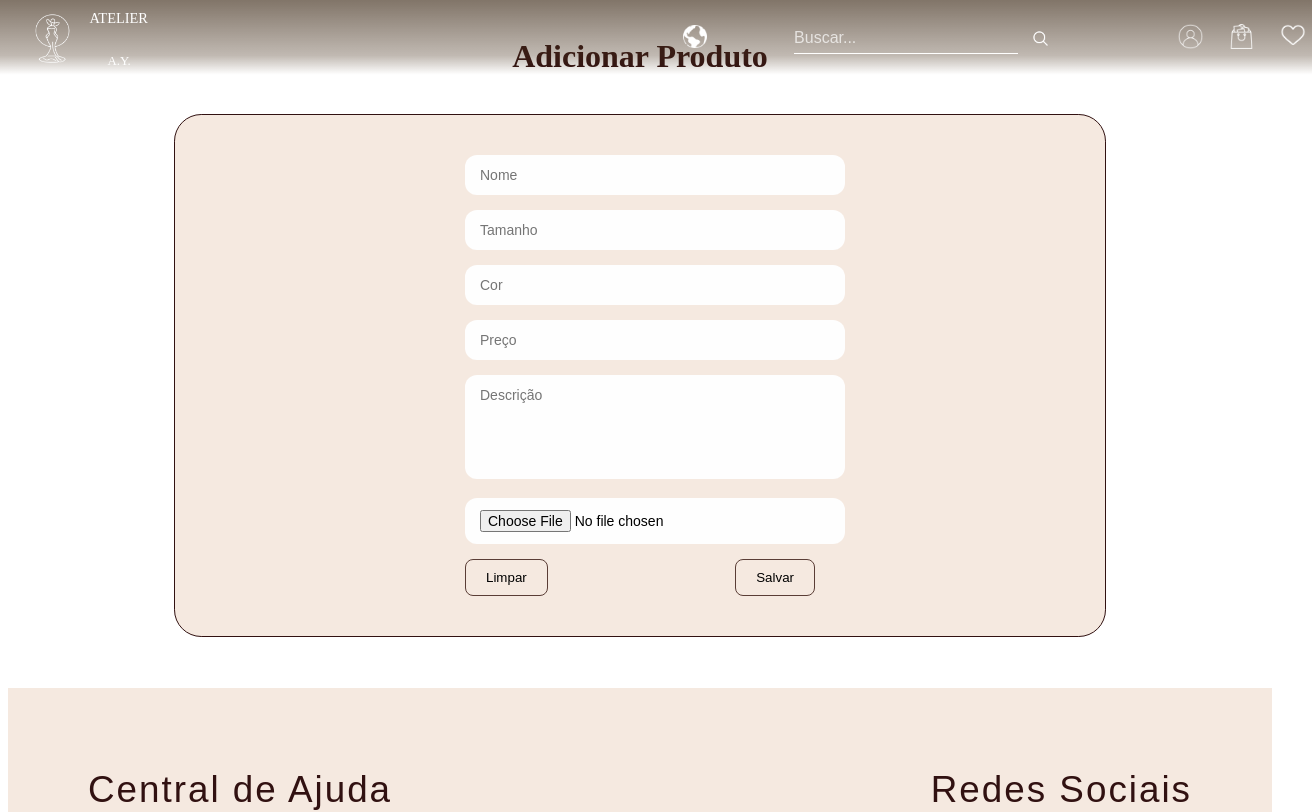
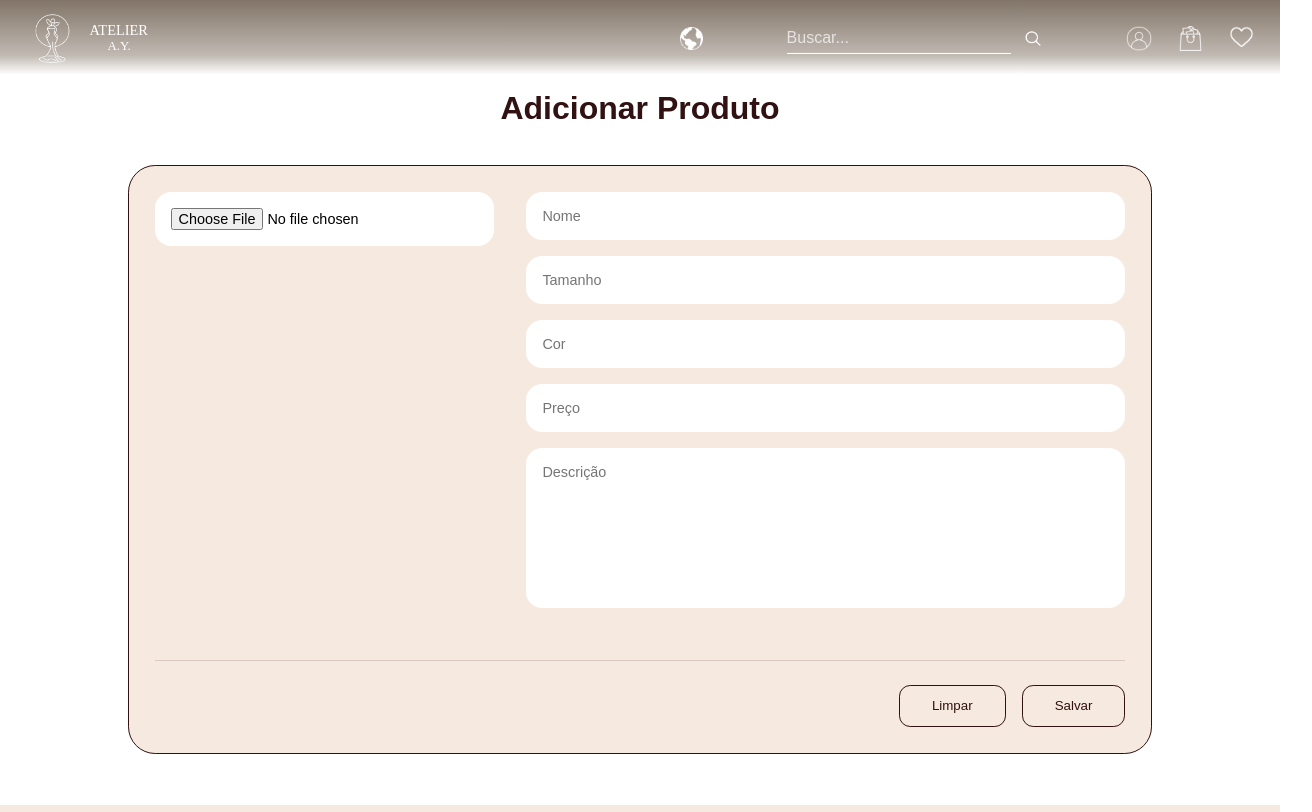
Before and after one commit to Atelier-A-Y/FrontEnd, a Vue app: page /adicionar in a window 1280 px wide. Shown: the top 812 px of the page, 1312 px wide, since content can reach past the window. Built offline with nearby package versions, Linux system fonts and the light colour scheme.

Commit message:
Feat: ajustes nos produtos

```diff
--- a/dev-dist/sw.js
+++ b/dev-dist/sw.js
@@ -82,7 +82,7 @@ define(['./workbox-5a5d9309'], (function (workbox) { 'use strict';
     "revision": "3ca0b8505b4bec776b69afdba2768812"
   }, {
     "url": "index.html",
-    "revision": "0.qrlge03jr3"
+    "revision": "0.81c2sigpd2g"
   }], {});
   workbox.cleanupOutdatedCaches();
   workbox.registerRoute(new workbox.NavigationRoute(workbox.createHandlerBoundToURL("index.html"), {
--- a/src/App.vue
+++ b/src/App.vue
@@ -25,9 +25,7 @@ onMounted(async () => {
 
     <router-view />
 
-
 <footer-component />
-
 </template>
 
 <style scoped>
--- a/src/assets/base.css
+++ b/src/assets/base.css
@@ -1,46 +1,95 @@
-/* color palette from <https://github.com/vuejs/theme> */
-:root {
-  --vt-c-white: #ffffff;
-  --vt-c-white-soft: #f8f8f8;
-  --vt-c-white-mute: #f2f2f2;
-
-  --vt-c-black: #181818;
-  --vt-c-black-soft: #222222;
-  --vt-c-black-mute: #282828;
-
-  --vt-c-indigo: #2c3e50;
-
-  --vt-c-divider-light-1: rgba(60, 60, 60, 0.29);
-  --vt-c-divider-light-2: rgba(60, 60, 60, 0.12);
-
-  --vt-c-divider-dark-1: rgba(84, 84, 84, 0.65);
-  --vt-c-divider-dark-2: rgba(84, 84, 84, 0.48);
-
-  --vt-c-text-light-1: var(--vt-c-indigo);
-  --vt-c-text-light-2: rgba(60, 60, 60, 0.66);
-
-  --vt-c-text-dark-1: #ffffff;
-  --vt-c-text-dark-2: rgba(235, 235, 235, 0.64);
+/* RESET */
+* {
+  margin: 0;
+  padding: 0;
+  box-sizing: border-box;
 }
 
-*,
-*::before,
-*::after {
-  box-sizing: border-box;
-  margin: 0;
-  font-weight: normal;
+/* VARIÁVEIS GLOBAIS */
+:root {
+  --cor-principal: #000;
+  --cor-secundaria: #fff;
+  --cor-destaque: #c9a46c;
+
+  --fonte-principal: 'Poppins', sans-serif;
+  --fonte-titulo: 'Playfair Display', serif;
+
+  --transition: 0.3s ease;
+}
+
+/* CONFIGURAÇÃO GLOBAL */
+html {
+  scroll-behavior: smooth;
 }
 
 body {
-  min-height: 100vh;
-  color: var(--vt-c-text-light-1);
+  font-family: var(--fonte-principal);
   background: #fff;
-  line-height: 1.6;
-  font-family:
-    Inter,
-    -apple-system,
-    BlinkMacSystemFont,
-    'Segoe UI',
-    Roboto,
-    sans-serif;
+  color: #000;
+  overflow-x: hidden;
 }
+
+/* IMAGENS */
+img {
+  width: 100%;
+  display: block;
+}
+
+/* LINKS */
+a {
+  text-decoration: none;
+  color: inherit;
+}
+
+/* LISTAS */
+ul,
+ol {
+  list-style: none;
+}
+
+/* BOTÕES */
+button {
+  border: none;
+  background: none;
+  cursor: pointer;
+  font-family: inherit;
+}
+
+/* INPUTS */
+input,
+textarea,
+select {
+  outline: none;
+  border: none;
+  font-family: inherit;
+}
+
+/* SCROLLBAR */
+::-webkit-scrollbar {
+  width: 8px;
+}
+
+::-webkit-scrollbar-track {
+  background: #111;
+}
+
+::-webkit-scrollbar-thumb {
+  background: #777;
+  border-radius: 10px;
+}
+
+::-webkit-scrollbar-thumb:hover {
+  background: #999;
+}
+
+/* CLASSES ÚTEIS */
+.container {
+  width: 100%;
+  max-width: 1400px;
+  margin: 0 auto;
+  padding: 0 20px;
+}
+
+.section {
+  padding: 80px 0;
+}
--- a/src/components/CarrosselSecunComponent.vue
+++ b/src/components/CarrosselSecunComponent.vue
@@ -70,7 +70,7 @@ function moveHover(e: MouseEvent) {
 </script>
 
 <template>
-  <main>
+  <main class="mini-carro">
     <div class="carrossel-container">
 
       <button class="voltar" @click="prevSlide">
@@ -134,7 +134,7 @@ function moveHover(e: MouseEvent) {
 
 <style scoped>
 
-main {
+.mini-carro {
   background: #E6D6C5;
   margin: 4vw 0;
 }
--- a/src/components/HeaderComponent.vue
+++ b/src/components/HeaderComponent.vue
@@ -98,7 +98,7 @@ function irParaHome(){
 </script>
 
 <template>
-  <header :class="{ scrolled: headerAtivo }">
+  <header :class="{ scrolled: headerAtivo }" class="topo">
 
       <div @click="irParaHome" class="logo">
         <img :src="headerAtivo
@@ -153,14 +153,14 @@ function irParaHome(){
           @keydown="navegar"
           class="search-input"
         />
-
-        <img
+        <RouterLink to="/produtos"><img
           :src="headerAtivo
             ? '/img/lupa-solido.png'
             : '/img/lupa.png'"
           alt="Pesquisar"
           class="icon-lupa"
         />
+        </RouterLink>
 
         <div
           class="results-list"
@@ -236,7 +236,7 @@ function irParaHome(){
 
 /* HEADER */
 
-header {
+.topo {
   position: fixed;
 
   top: 0;
@@ -268,7 +268,7 @@ header {
 
 /* HEADER QUANDO DESCE */
 
-header.scrolled {
+.topo.scrolled {
   background: rgba(245, 230, 222, 0.95);
 
   backdrop-filter: blur(10px);
@@ -475,20 +475,20 @@ header.scrolled {
 
 /* QUANDO O HEADER FICA SÓLIDO */
 
-header.scrolled .titulo,
-header.scrolled .sigla,
-header.scrolled .menu li a {
+.topo.scrolled .titulo,
+.topo.scrolled .sigla,
+.topo.scrolled .menu li a {
   color: #311111;
 }
 
-header.scrolled .search-input {
+.topo.scrolled .search-input {
   color: #311111;
 
   border-bottom:
     0.1vw solid #84453d;
 }
 
-header.scrolled .search-input::placeholder {
+.topo.scrolled .search-input::placeholder {
   color: rgba(49, 17, 17, 0.5);
 }
 
@@ -496,7 +496,7 @@ header.scrolled .search-input::placeholder {
 
 @media (max-width: 768px) {
 
-  header {
+  .topo {
     height: 14vw;
     padding: 0 5vw;
   }
--- a/src/components/HomeComponent.vue
+++ b/src/components/HomeComponent.vue
@@ -40,7 +40,7 @@ main{
   transition: 0.3s;
 }
 
-img {
+.bnt-grandes img {
   width: 100%;
   height: auto;
   display: block;
--- a/src/main.js
+++ b/src/main.js
@@ -1,3 +1,4 @@
+import './assets/main.css' /*NÂO APAGA ESSA LINHA*/
 import { createApp } from 'vue'
 import { createPinia } from 'pinia'
 import App from './App.vue'
--- a/src/views/AdicionarProduto.vue
+++ b/src/views/AdicionarProduto.vue
@@ -16,9 +16,14 @@ const produto = ref({
 });
 
 const imagem = ref(null);
+const previewImagem = ref(null);
 
 function selecionarImagem(event) {
   imagem.value = event.target.files[0];
+
+  if (imagem.value) {
+    previewImagem.value = URL.createObjectURL(imagem.value);
+  }
 }
 
 async function salvarProduto() {
@@ -63,6 +68,10 @@ async function salvarProduto() {
   }
 )
 
+const dados = await resposta.json()
+
+console.log(dados)
+
     if (!resposta.ok) {
       throw new Error('Erro ao salvar')
     }
@@ -80,9 +89,6 @@ async function salvarProduto() {
 <template>
   <main>
     <h1>Adicionar Produto</h1>
-
-    <section class="fundo">
-      <form class="form-container" @submit.prevent="salvarProduto">
         <!-- <div class="input-group">
           <label>Categoria:</label>
 
@@ -107,9 +113,40 @@ async function salvarProduto() {
             <option>Oceania</option>
           </select>
         </div>-->
+<section class="fundo-prod">
+  <form class="form-container" @submit.prevent="salvarProduto">
+
+    <div class="conteudo-formulario">
+
+      <div class="lado-imagem">
 
         <div class="input-group">
-          <input type="text" maxlength="100" placeholder="Nome" v-model="produto.nome" />
+          <input
+            type="file"
+            accept="image/*"
+            @change="selecionarImagem"
+          />
+        </div>
+
+        <div v-if="previewImagem" class="preview-container">
+          <img
+            :src="previewImagem"
+            alt="Pré-visualização"
+            class="preview-imagem"
+          />
+        </div>
+
+      </div>
+
+      <div class="lado-campos">
+
+        <div class="input-group">
+          <input
+            type="text"
+            maxlength="100"
+            placeholder="Nome"
+            v-model="produto.nome"
+          />
         </div>
 
         <div class="input-group">
@@ -122,57 +159,91 @@ async function salvarProduto() {
         </div>
 
         <div class="input-group">
-          <input type="text" maxlength="30" placeholder="Cor" v-model="produto.cor" />
+          <input
+            type="text"
+            maxlength="30"
+            placeholder="Cor"
+            v-model="produto.cor"
+          />
         </div>
 
         <div class="input-group">
-          <input type="number" step="0.01" placeholder="Preço" v-model="produto.preco" />
+          <input
+            type="number"
+            step="0.01"
+            placeholder="Preço"
+            v-model="produto.preco"
+          />
         </div>
 
         <div class="input-group">
-          <textarea placeholder="Descrição" v-model="produto.descricao"></textarea>
+          <textarea
+            placeholder="Descrição"
+            v-model="produto.descricao"
+          ></textarea>
         </div>
 
-        <div class="input-group">
-          <input type="file" accept="image/*" @change="selecionarImagem" />
+      </div>
+
     </div>
 
     <div class="buttons">
-          <button type="reset">Limpar</button>
+      <button type="reset">
+        Limpar
+      </button>
 
-          <button type="submit">Salvar</button>
+      <button type="submit">
+        Salvar
+      </button>
     </div>
+
   </form>
 </section>
   </main>
 </template>
 
 <style scoped>
+main {
+  margin-top: 7vw;
+}
+
 h1 {
   color: #311111;
   font-weight: bold;
-  margin-top: 3vw;
-  margin-bottom: 3vw;
+  margin: 3vw 0;
   text-align: center;
 }
 
-.fundo {
+.fundo-prod {
   background-color: #f5e9e0;
-  border: #311111 solid 0.8px;
+  border: 0.8px solid #311111;
   border-radius: 1.7rem;
-  display: flex;
-  justify-content: center;
-  align-items: center;
-  padding: 40px 30px;
-  margin: 0vw 13vw 1.2vw 13vw;
+
+  padding: 2vw;
+
+  margin: 0 10vw 2vw;
 }
 
 .form-container {
-  width: 350px;
+  width: 100%;
+}
+
+.conteudo-formulario {
+  display: flex;
+  gap: 2rem;
+  align-items: flex-start;
+}
+
+.lado-imagem {
+  width: 35%;
+}
+
+.lado-campos {
+  flex: 1;
 }
 
 .input-group {
-  margin-bottom: 15px;
+  margin-bottom: 1rem;
 }
 
 input,
@@ -186,34 +257,97 @@ input,
 textarea,
 select {
   width: 100%;
-  padding: 12px 15px;
+  padding: 1rem;
+
   border: none;
-  border-radius: 12px;
-  background-color: #fefefe;
-  font-size: 14px;
+  border-radius: 1rem;
+
+  background-color: #fff;
+
+  font-size: 0.9rem;
+
   outline: none;
 }
 
 textarea {
   resize: none;
-  height: 80px;
+  height: 10rem;
+}
+
+.preview-container {
+  width: 100%;
+  height: 450px;
+
+  margin-top: 1rem;
+
+  border-radius: 1rem;
+
+  overflow: hidden;
+
+  background: white;
+
+  border: 1px solid rgba(49, 17, 17, 0.2);
+
+  box-shadow: 0 4px 15px rgba(0, 0, 0, 0.08);
+}
+
+.preview-imagem {
+  width: 100%;
+  height: 100%;
+
+  object-fit: cover;
 }
 
 .buttons {
   display: flex;
-  justify-content: space-between;
-  margin-top: 10px;
+  justify-content: flex-end;
+  gap: 1rem;
+
+  margin-top: 2rem;
+
+  padding-top: 1.5rem;
+
+  border-top: 1px solid rgba(49, 17, 17, 0.15);
 }
 
-button {
-  padding: 10px 20px;
-  border-radius: 8px;
-  border: 1px solid #5a3d36;
-  background-color: transparent;
+.buttons button {
+  padding: 0.8rem 2rem;
+
+  border-radius: 0.7rem;
+
+  border: 1px solid #311111;
+
+  background: transparent;
+
+  color: #311111;
+
   cursor: pointer;
+
+  transition: 0.3s;
 }
 
-button:hover {
-  background-color: #e7e7e7;
+.buttons button:hover {
+  background: #311111;
+  color: #f5e9e0;
+}
+
+@media (max-width: 768px) {
+
+  .conteudo-formulario {
+    flex-direction: column;
+  }
+
+  .lado-imagem,
+  .lado-campos {
+    width: 100%;
+  }
+
+  .preview-container {
+    height: 300px;
+  }
+
+  .buttons {
+    justify-content: center;
+  }
 }
 </style>
```
Also changed, not shown: src/views/Produtos.vue (+141 -41 lines), src/assets/main.css (line endings or trailing spaces). Lines whose indentation alone changed are shown as unchanged.
